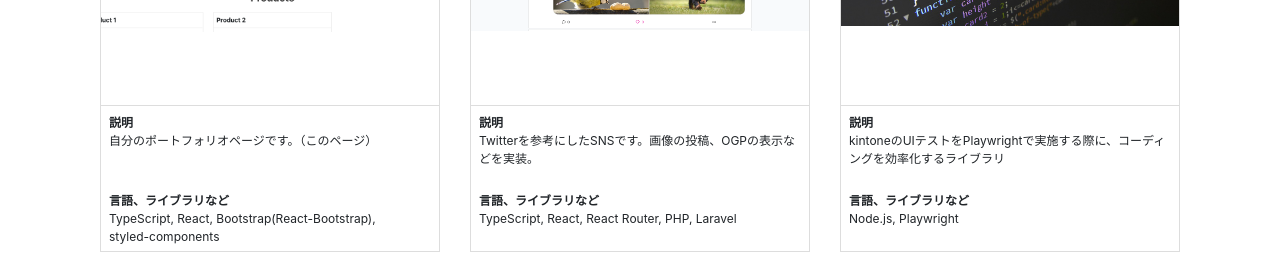
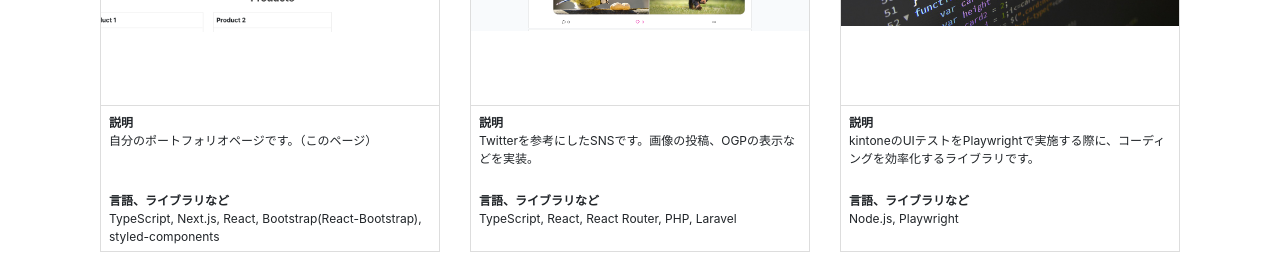
Before and after one commit to nkwtnb/portfolio, a Next.js app: page / in a window 1280 px wide. Shown: the part 920-1191 px from the top of the page. Built offline with nearby package versions, Linux system fonts and the light colour scheme.

Commit message:
Products説明文修正

```diff
--- a/src/components/sections/Products.tsx
+++ b/src/components/sections/Products.tsx
@@ -17,7 +17,7 @@ const Contents = function (props: any) {
               image: Product1.src,
               github: "https://github.com/nkwtnb/gh-pages-portfolio",
               url: "https://nkwtnb.github.io/gh-pages-portfolio/",
-              skills: ["TypeScript", "React", "Bootstrap(React-Bootstrap)", "styled-components"]
+              skills: ["TypeScript", "Next.js", "React", "Bootstrap(React-Bootstrap)", "styled-components"]
             },
             {
               title: "Monologue",
@@ -29,7 +29,7 @@ const Contents = function (props: any) {
             },
             {
               title: "KintoneUITestLibrary",
-              detail: "kintoneのUIテストをPlaywrightで実施する際に、コーディングを効率化するライブラリ",
+              detail: "kintoneのUIテストをPlaywrightで実施する際に、コーディングを効率化するライブラリです。",
               github: "https://github.com/nkwtnb/KintoneUITestLibrary",
               image: NoImage.src,
               skills: ["Node.js", "Playwright"]
```
